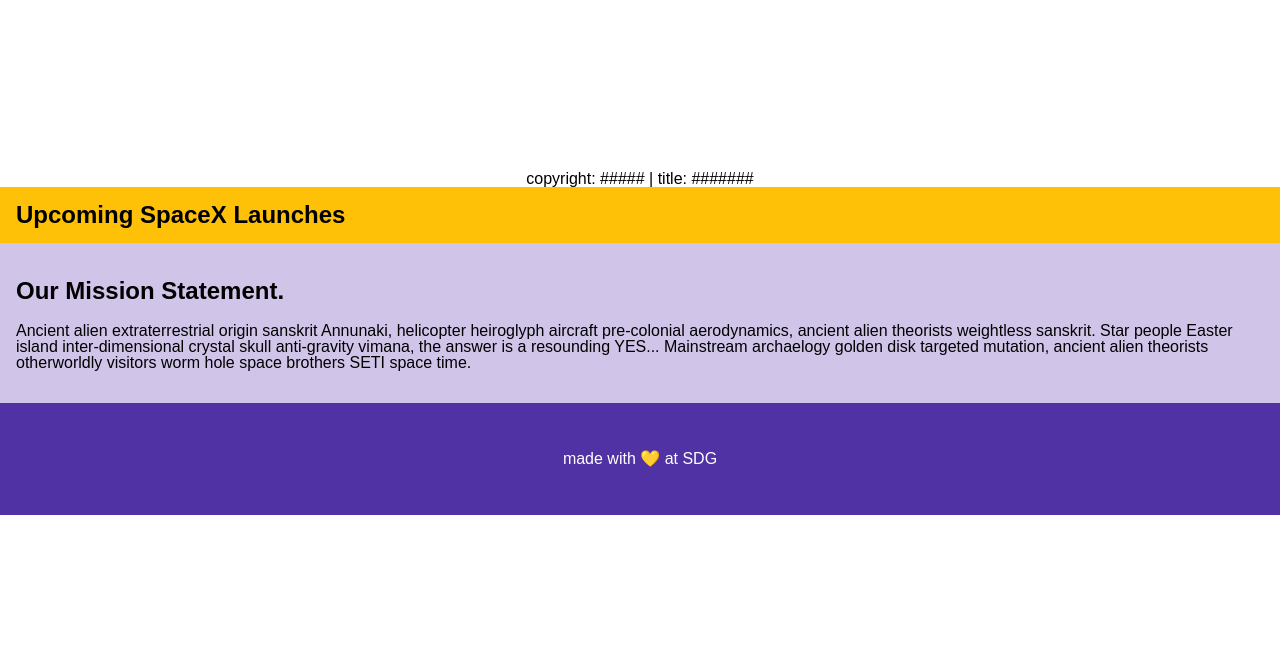
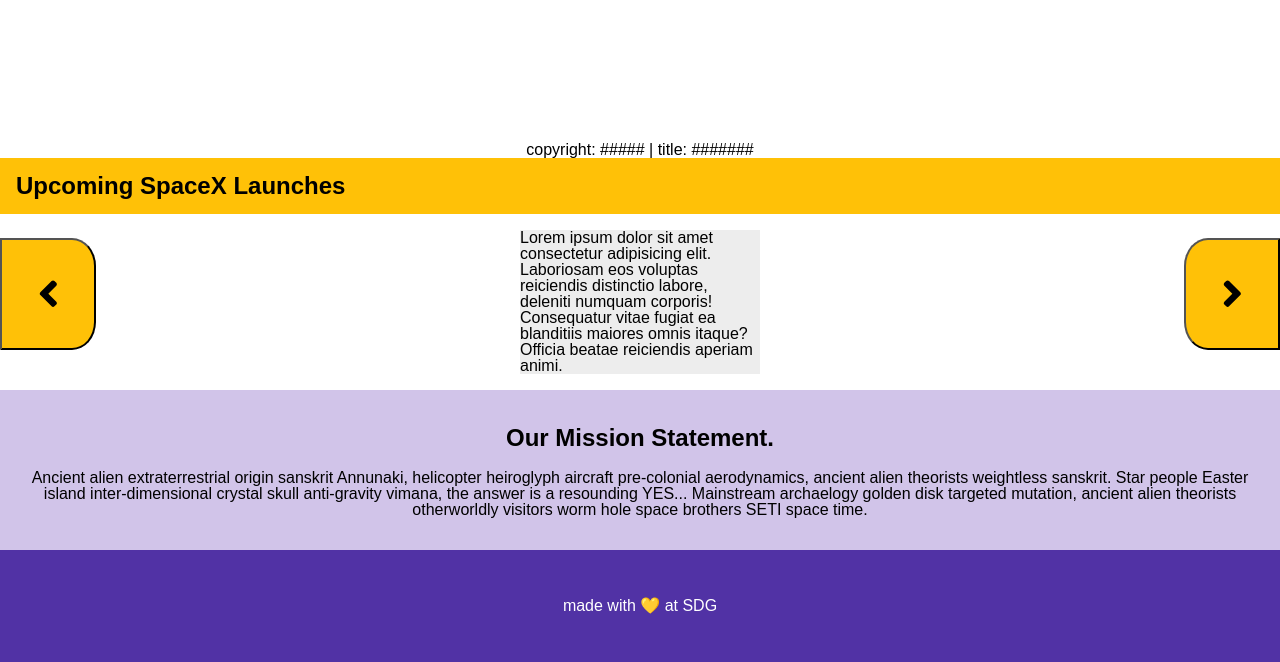
Before and after one commit to WillWarren1/final-countdown, a website: page public/index.html in a window 1280 px wide. Shown: the part 293-955 px from the top of the page. Before the commit the page ends 808 px from the top, so only its background shows below. Drawn offline with Linux system fonts and the light colour scheme; no server answers.

Commit message:
got the buttons in there, ready for spacex api

```diff
--- a/public/index.html
+++ b/public/index.html
@@ -6,6 +6,12 @@
     <title>Final Countdown</title>
     <link rel="shortcut icon" href="/favicon.ico" />
     <link rel="stylesheet" href="/screen.css" />
+    <link
+      rel="stylesheet"
+      href="https://use.fontawesome.com/releases/v5.7.2/css/all.css"
+      integrity="sha384-fnmOCqbTlWIlj8LyTjo7mOUStjsKC4pOpQbqyi7RrhN7udi9RwhKkMHpvLbHG9Sr"
+      crossorigin="anonymous"
+    />
   </head>
   <body>
     <header>
@@ -23,6 +29,21 @@
         copyright: ##### | title: #######
       </p>
       <h2 class="launch-title">Upcoming SpaceX Launches</h2>
+      <section class="upcoming-launches">
+        <button class="left-arrow">
+          <i class="fas fa-angle-left" data-fa-transform="grow-35"></i>
+        </button>
+        <section class="launch">
+          Lorem ipsum dolor sit amet consectetur adipisicing elit. Laboriosam
+          eos voluptas reiciendis distinctio labore, deleniti numquam corporis!
+          Consequatur vitae fugiat ea blanditiis maiores omnis itaque? Officia
+          beatae reiciendis aperiam animi.
+        </section>
+        <button class="right-arrow">
+          <i class="fas fa-angle-right" data-fa-transform="grow-35"></i>
+        </button>
+      </section>
+
       <article>
         <h2>
           Our Mission Statement.
--- a/public/main.js
+++ b/public/main.js
@@ -17,6 +17,14 @@
       document
         .querySelector('.hero-image')
         .setAttribute('style', `background-image: url("${hero}")`)
+      let copyright = pic.copyright
+      if (copyright == null) {
+        copyright = 'no copyright'
+      }
+      let title = pic.title
+      document.querySelector(
+        '.credit'
+      ).textContent = `copyright: ${copyright} | title: ${title}`
     })
 }
 
--- a/public/screen.css
+++ b/public/screen.css
@@ -48,12 +48,13 @@
 }
 .hero-image {
   background-size: cover;
-  margin: orem;
+  margin: 0rem;
+  margin-top: -1.95rem;
 }
 h1 {
   color: white;
   text-align: center;
-
+  font-size: 2.25rem;
   padding: 10rem 0rem;
 }
 
@@ -61,6 +62,7 @@
   text-align: center;
   padding: 0rem;
   margin: 0rem;
+  margin-top: -1.85rem;
 }
 
 .launch-title {
@@ -73,13 +75,39 @@
   background-color: #d1c4e9;
   margin: 0rem;
   padding: 1rem;
+  text-align: center;
+  align-content: baseline;
 }
 article h2 {
   background-color: #d1c4e9;
 }
 
+button {
+  background-color: #ffc107;
+  width: 6rem;
+  height: 7rem;
+  margin-top: 1.5rem;
+}
+
+.left-arrow {
+  border-top-right-radius: 25%;
+  border-bottom-right-radius: 25%;
+}
+
+.right-arrow {
+  border-top-left-radius: 25%;
+  border-bottom-left-radius: 25%;
+}
+
+.upcoming-launches {
+  display: flex;
+  justify-content: space-between;
+}
+
 .launch {
-  background-color: rgb (237, 237, 237);
+  background-color: rgb(237, 237, 237);
+  width: 15rem;
+  margin: 1rem;
 }
 
 footer {
```
